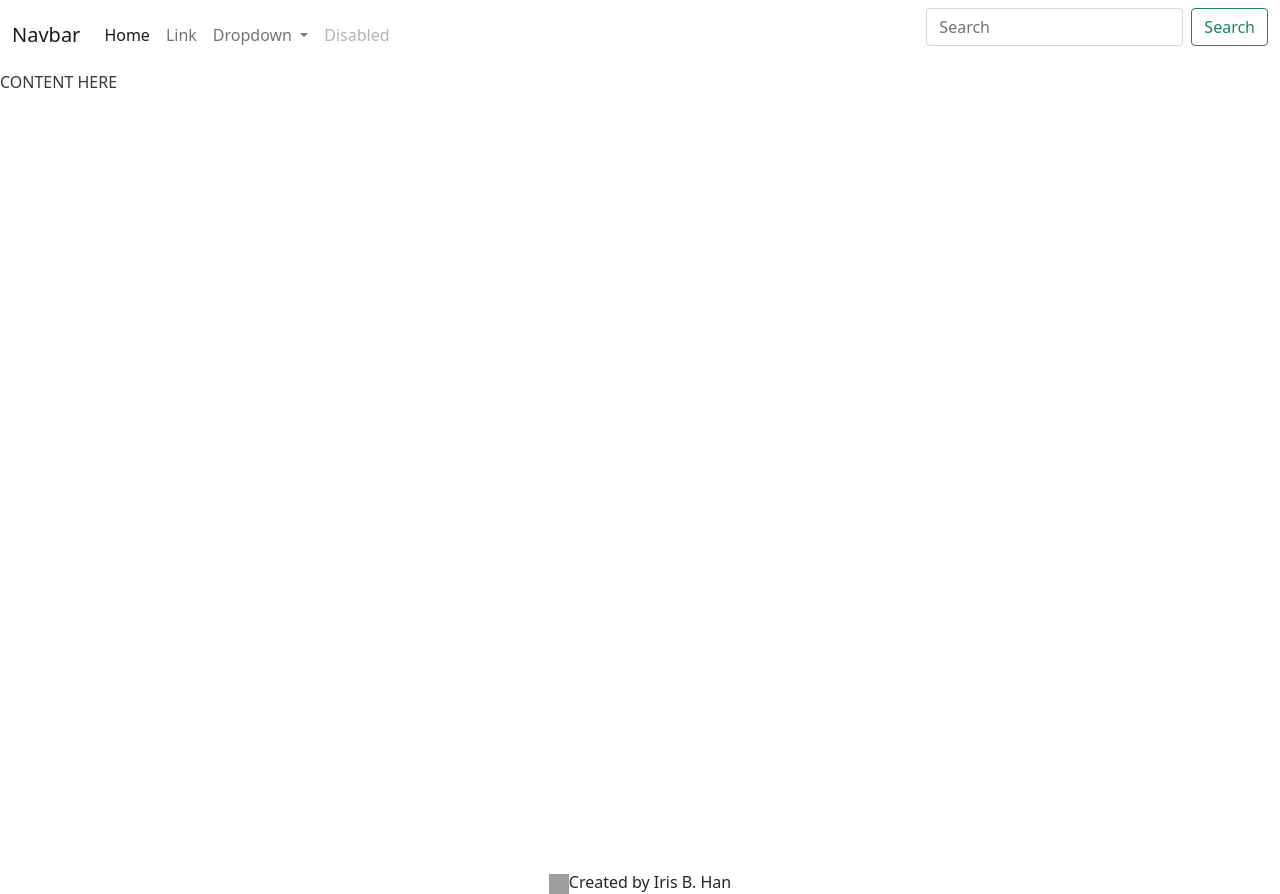
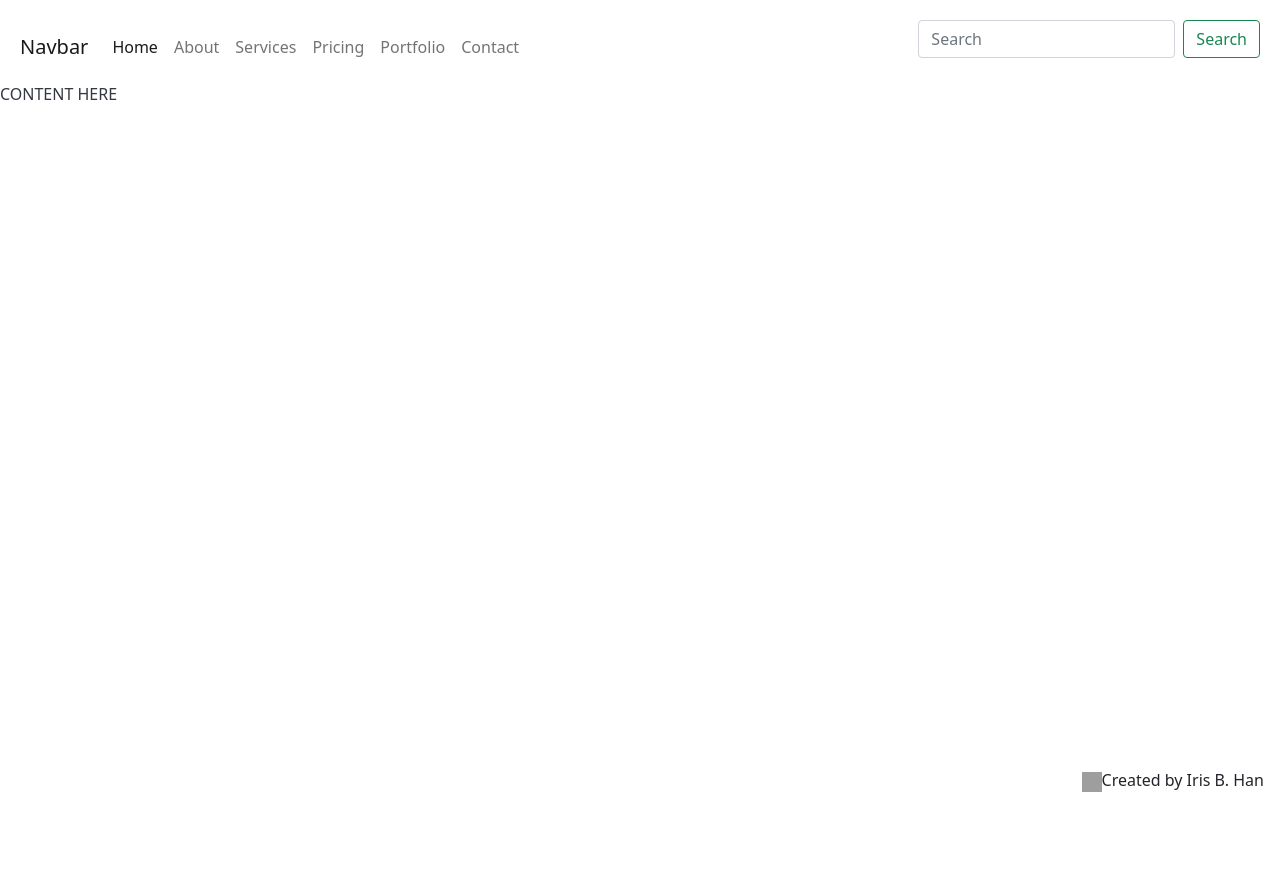
Before and after one commit to ibhan88/web-services, a Flask app: template templates/base.html in a window 1280 px wide. After the commit the page ends 792 px from the top, so only its background shows below. Run offline with Flask 2, Linux system fonts and the light colour scheme; the template is opened without the code that fills it, so the values that code supplies are empty; grey boxes are pictures that could not be loaded.

Commit message:
Formatted homepage.

```diff
--- a/server.py
+++ b/server.py
@@ -15,6 +15,36 @@ def index():
 
     return render_template("index.html")
 
+@app.route('/about')
+def about():
+    """Show informative About page"""
+
+    return render_template("about.html")
+
+@app.route('/services')
+def services():
+    """Show page that lists and describes services offered"""
+
+    return render_template("services.html")
+
+@app.route('/pricing')
+def pricing():
+    """Show pricing tiers page"""
+
+    return render_template("pricing.html")
+
+@app.route('/portfolio')
+def portfolio():
+    """Show portfolio index"""
+
+    return render_template("portfolio.html")
+
+@app.route('/contact')
+def contact():
+    """Show contact page"""
+
+    return render_template("contact.html")
+
 
 
 ################################################
--- a/static/css/styles.css
+++ b/static/css/styles.css
@@ -1,5 +1,4 @@
 html {
-	min-height: 100%;
 	font-size: 16px;
 }
 
@@ -10,12 +9,21 @@ body {
 
 article {
   color: #343842;
-	min-height: 100vh;
-	display: flex;
-	flex-direction: column;
-	justify-content: space-between;
 }
 
+h1,
+h2,
+h4 {
+	font-family: 'Ruda', sans-serif;
+	font-weight: 400;
+}
+
+h3,
+h5,
+h6 {
+	font-family: 'Roboto Slab', serif;
+	font-weight: 400;
+}
 
 
 /*GENERAL STYLES*/
@@ -24,12 +32,36 @@ article {
 }
 
 
+/*NAVIGATION*/
+.navbar {
+	padding: 1.25rem 0.5rem 0.5rem 0.5rem;
+}
+.current a {
+	font-weight: 600;
+	text-decoration: underline;
+}
+
+.dropdown-menu a {
+	font-weight: 400;
+	text-decoration: none;
+}
+
 
 /*MAIN*/
 .carousel {
 	position: absolute;
 	top: 0;
+	bottom: 0;
+	height: 100%;
 	width: 100%;
+}
+
+.carousel img {
+	height: 100%;
+}
+
+.carousel-item {
+	transition: transform .9s ease-in-out;
 }
 
 .carousel-text {
@@ -59,10 +91,14 @@ article {
 
 
 
+
 /*FOOTER*/
 footer {
-	text-align: center;
-	position: relative;
+	height: 32px;
+	position: absolute;
+	bottom: 0;
+	width: 100%;
+	text-align: end;
 }
 
 footer img {
--- a/templates/base.html
+++ b/templates/base.html
@@ -5,6 +5,8 @@
       <title>TITLE HERE</title>
       <link href="https://cdn.jsdelivr.net/npm/bootstrap@5.0.1/dist/css/bootstrap.min.css" rel="stylesheet" integrity="sha384-+0n0xVW2eSR5OomGNYDnhzAbDsOXxcvSN1TPprVMTNDbiYZCxYbOOl7+AMvyTG2x" crossorigin="anonymous">
       <link href="/static/css/styles.css" type="text/css" rel="stylesheet">
+      <link rel="preconnect" href="https://fonts.gstatic.com">
+      <link href="https://fonts.googleapis.com/css2?family=Roboto+Slab:wght@300;400;500&family=Ruda:wght@400;500;600;700&display=swap" rel="stylesheet">
   </head>
 
   <header>
@@ -17,24 +19,22 @@
         <div class="collapse navbar-collapse" id="navbarSupportedContent">
           <ul class="navbar-nav me-auto mb-2 mb-lg-0">
             <li class="nav-item">
-              <a class="nav-link active" aria-current="page" href="#">Home</a>
+              <a class="nav-link active" aria-current="page" href="/">Home</a>
             </li>
             <li class="nav-item">
-              <a class="nav-link" href="#">Link</a>
-            </li>
-            <li class="nav-item dropdown">
-              <a class="nav-link dropdown-toggle" href="#" id="navbarDropdown" role="button" data-bs-toggle="dropdown" aria-expanded="false">
-                Dropdown
-              </a>
-              <ul class="dropdown-menu" aria-labelledby="navbarDropdown">
-                <li><a class="dropdown-item" href="#">Action</a></li>
-                <li><a class="dropdown-item" href="#">Another action</a></li>
-                <li><hr class="dropdown-divider"></li>
-                <li><a class="dropdown-item" href="#">Something else here</a></li>
-              </ul>
+              <a class="nav-link" href="/about">About</a>
             </li>
             <li class="nav-item">
-              <a class="nav-link disabled" href="#" tabindex="-1" aria-disabled="true">Disabled</a>
+              <a class="nav-link" href="/services">Services</a>
+            </li>
+            <li class="nav-item">
+              <a class="nav-link" href="/pricing">Pricing</a>
+            </li>
+            <li class="nav-item">
+              <a class="nav-link" href="/portfolio">Portfolio</a>
+            </li>
+            <li class="nav-item">
+              <a class="nav-link" href="/contact">Contact</a>
             </li>
           </ul>
           <form class="d-flex">
@@ -53,9 +53,12 @@
 
     <script src="https://code.jquery.com/jquery-3.6.0.js" integrity="sha256-H+K7U5CnXl1h5ywQfKtSj8PCmoN9aaq30gDh27Xc0jk=" crossorigin="anonymous"></script>
     <script src="https://cdn.jsdelivr.net/npm/bootstrap@5.0.1/dist/js/bootstrap.bundle.min.js" integrity="sha384-gtEjrD/SeCtmISkJkNUaaKMoLD0//ElJ19smozuHV6z3Iehds+3Ulb9Bn9Plx0x4" crossorigin="anonymous"></script>
+    <script src="../static/js/functions.js"></script>
+
+
   </body>
 
-  <footer class="zind-2">
+  <footer class="zind-2 pb-2 pe-3">
     <img src="../static/img/placeholder-icon.png" alt="..."><span>Created by </span>Iris B. Han
   </footer>
 </html>
```
